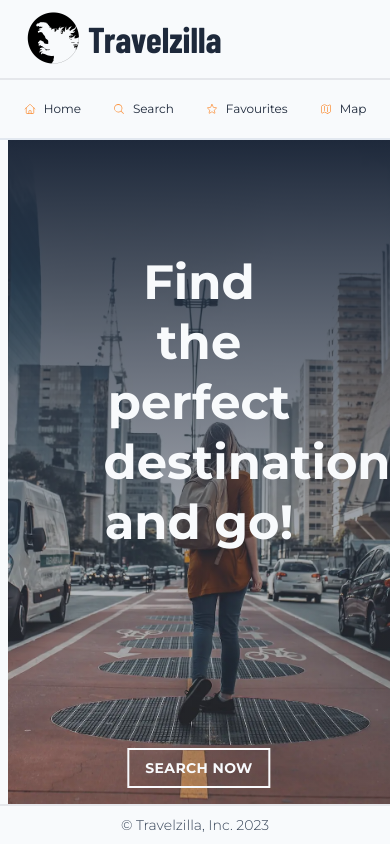
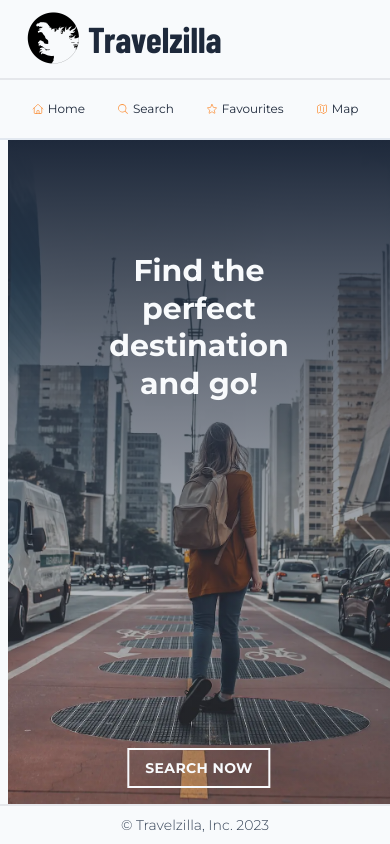
Before and after one commit to BogdanManolache/Travelzzzilla, a Next.js app: page / in a window 390 px wide. Built offline with nearby package versions, Linux system fonts and the light colour scheme.

Commit message:
changed styling for small screens

```diff
--- a/app/page.jsx
+++ b/app/page.jsx
@@ -4,7 +4,7 @@ export default function HomePage() {
   return (
     <div className="hero-image relative h-full w-full bg-cover bg-center ">
       <div className="absolute left-1/2 top-28 w-1/2 -translate-x-1/2 text-center md:top-14">
-        <h1 className=" text-5xl font-bold leading-tight text-slate-50">
+        <h1 className="text-center text-3xl font-bold leading-tight text-slate-50 sm:text-5xl">
           Find the perfect destination and go!
         </h1>
       </div>
--- a/app/search/SearchForm.jsx
+++ b/app/search/SearchForm.jsx
@@ -15,9 +15,12 @@ export default function SearchForm() {
   }
 
   return (
-    <form className="mb-8 flex gap-4" onSubmit={handleSubmit}>
+    <form
+      className="mb-8 flex flex-col gap-4 sm:flex-row"
+      onSubmit={handleSubmit}
+    >
       <input
-        className="w-60 rounded-full px-4 py-2 shadow duration-200 placeholder:text-sm focus:w-72 focus:outline-none focus-visible:ring focus-visible:ring-slate-200"
+        className="w-60 rounded-full px-4 py-2 shadow duration-200 placeholder:text-sm focus:outline-none focus-visible:ring focus-visible:ring-slate-200 sm:focus:w-72"
         type="text"
         name="cityName"
         placeholder="Write a city name..."
--- a/components/NavBar.jsx
+++ b/components/NavBar.jsx
@@ -9,7 +9,7 @@ import {
 
 export default function NavBar() {
   const linkClass =
-    'flex items-center gap-2 px-4 py-2 hover:bg-slate-200 focus:outline-none focus-visible:ring focus-visible:ring-slate-200';
+    'flex items-center gap-1 sm:gap-2 px-4 py-2 hover:bg-slate-200 focus:outline-none focus-visible:ring focus-visible:ring-slate-200';
 
   return (
     <nav>
--- a/tailwind.config.js
+++ b/tailwind.config.js
@@ -12,6 +12,9 @@ module.exports = {
       colors: {
         booking: '#23387E',
       },
+      height: {
+        screen: ['100dvh'],
+      },
     },
   },
   plugins: [require('tailwind-scrollbar')({ nocompatible: true })],
```
